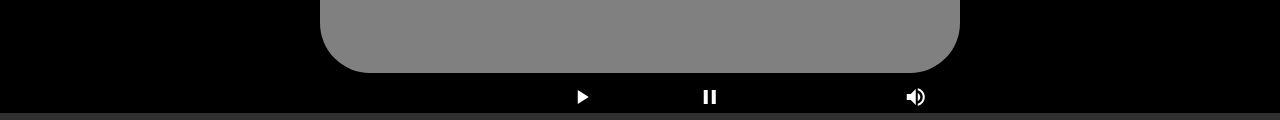
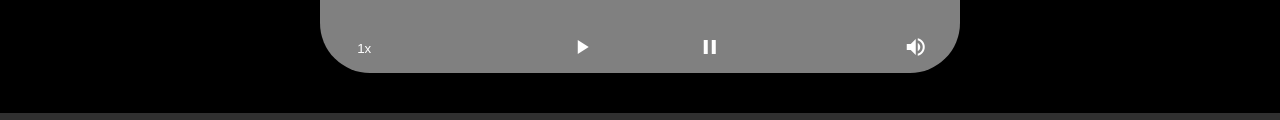
Before and after one commit to THOMAS-DYLAN/Pause-Play-Restart, a plain HTML site: page index.html in a window 1280 px wide. Shown: the part 687-807 px from the top of the page. Drawn offline with nearby package versions, Linux system fonts and the light colour scheme.

Commit message:
Update index.html

```diff
--- a/index.html
+++ b/index.html
@@ -20,6 +20,7 @@
          <div class="buttons">
             <p class="songtitle">Another Love - Tom Odell</p>
             <div class="b">
+               <button class="playback">1x</button>
                <button class="play"><i class="material-icons">play_arrow</i></button>
                <i class="material-icons refresh">&#xe5d5;</i>
                <button class="pause"><i class="material-icons">pause</i></button>
```
